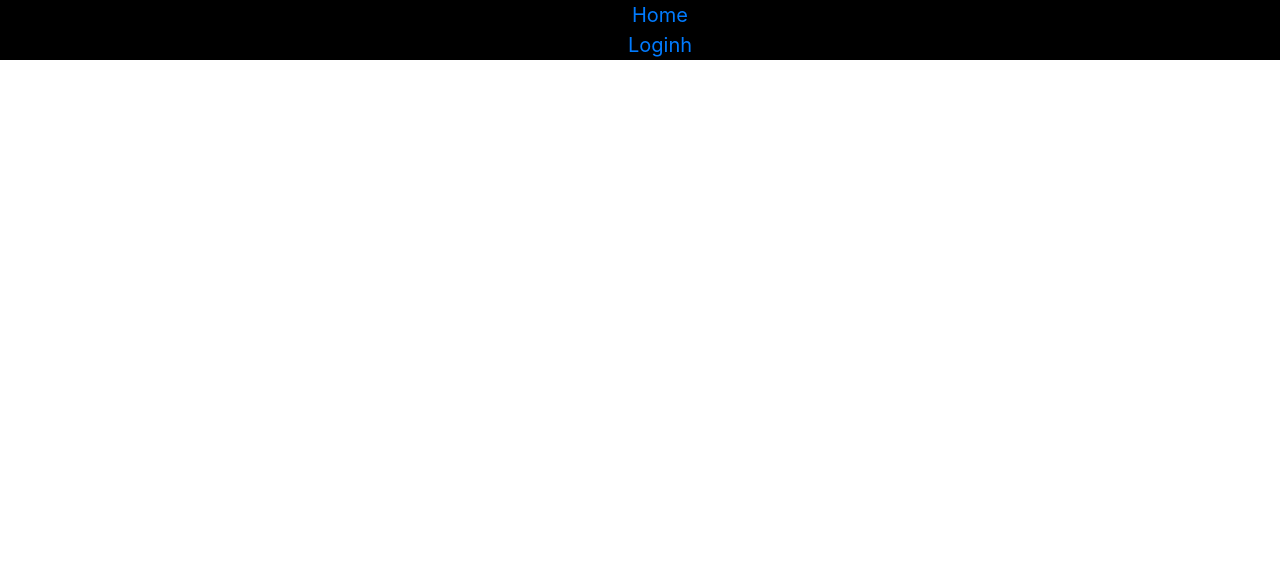
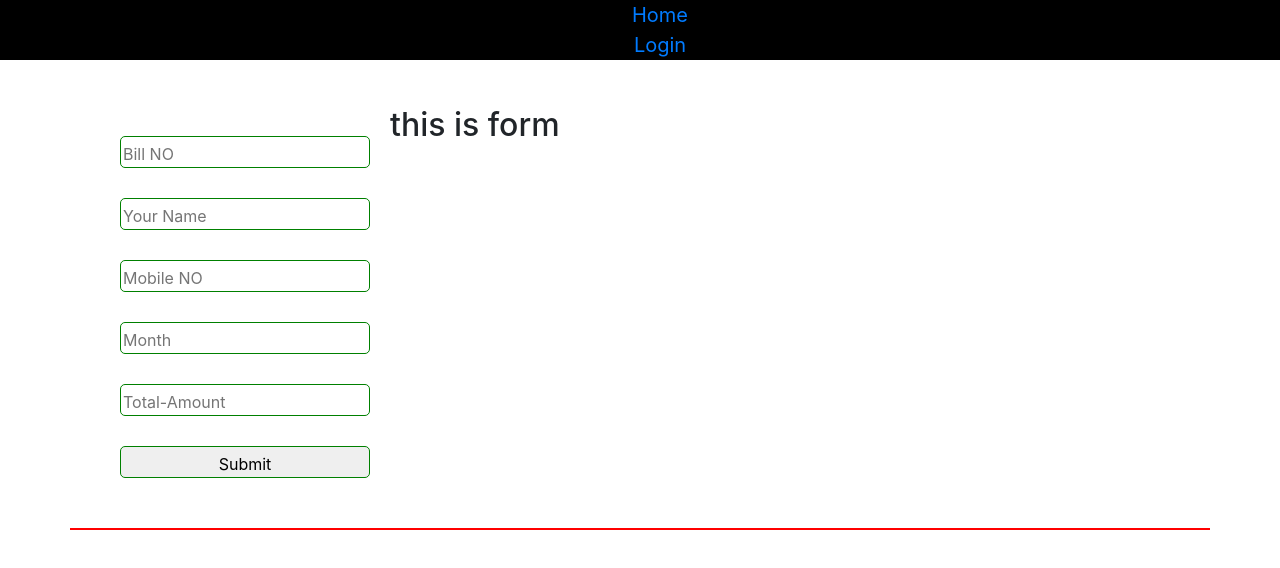
Before and after one commit to tareqrahman1997/customer-display, a React (Create React App) app: page / in a window 1280 px wide. Shown: the top 568 px of the page. Built offline with nearby package versions, Linux system fonts and the light colour scheme.

Commit message:
props function added

```diff
--- a/src/App.js
+++ b/src/App.js
@@ -1,6 +1,7 @@
 import React from 'react';
 import './App.css';
 import CustomerInfo from './components/CustomerInfo/CustomerInfo';
+import Login from './components/Login/Login';
 
 import {
   BrowserRouter as Router,
@@ -9,7 +10,7 @@ import {
   Link
 } from "react-router-dom";
 import CustomerAddId from './components/CustomerAddId/CustomerAddId';
-import Login from './components/Login/Login';
+
 
 
 
@@ -22,41 +23,33 @@ function App() {
   return (
     <div>
         <Router>
+
           <div className="header">
               <nav>
-
                 <ul>
                   <li>
                     <Link to="/customerInfo">Home</Link>
                   </li>
                   <li>
                     <Link to="/login">Login</Link>
-                  <Link to="/customerAddId">h</Link>
                   </li>
                 </ul>
               </nav>
           </div>
+
           <Switch>
-
-            <Route path="/customerAddId">
-                <CustomerAddId></CustomerAddId>
-            </Route>
-
             <Route path="/customerInfo">
                <CustomerInfo></CustomerInfo>
             </Route>
-
             <Route path="/login">
                 <Login></Login>
             </Route>
+            <Route>
+              <CustomerAddId></CustomerAddId>
+            </Route>
+          </Switch>
 
-          </Switch>
         </Router>
-
-
-
-
-
 
     </div>
   );
--- a/src/components/CustomerAddId/CustomerAddId.js
+++ b/src/components/CustomerAddId/CustomerAddId.js
@@ -1,10 +1,11 @@
 import React from 'react';
 import { useForm } from 'react-hook-form';
-import './CustomerAddId.css'
+import './CustomerAddId.css';
 
 
 
-const CustomerAddId = (props) => {
+
+const CustomerAddId = () => {
     const { register, handleSubmit, errors } = useForm();
 
     const onSubmit = data =>{
@@ -68,6 +69,7 @@ const CustomerAddId = (props) => {
                 <input type="submit" />
             </form>
           </div>
+          <h2>this is form</h2>
         </div>
       )
   };
--- a/src/components/Login/Login.js
+++ b/src/components/Login/Login.js
@@ -3,12 +3,11 @@ import * as firebase from "firebase/app";
 import "firebase/auth";
 import firebaseConfig from './firebaseConfig';
 import { useState } from 'react';
-import CustomerAddId from '../CustomerAddId/CustomerAddId';
-
+import {withRouter} from "react-router-dom";
 firebase.initializeApp(firebaseConfig);
 
 const Login = (props) => {
-    console.log(props);
+    console.log(props.history);
     const [user,setUser] = useState({
         isSignedIn:false,
         name: '',
@@ -121,7 +120,7 @@ const Login = (props) => {
                 createdUser.isSignedIn = true;
                 createdUser.error ='';
                 setUser(createdUser);
-                window.location="/customerAddId"
+                props.history.push("/customerAddId");
             })
             .catch(err =>{
              //   console.log(err.message);
@@ -183,4 +182,4 @@ const Login = (props) => {
     );
 };
 
-export default Login;
+export default withRouter(Login);
```
Lines whose indentation alone changed are shown as unchanged.
